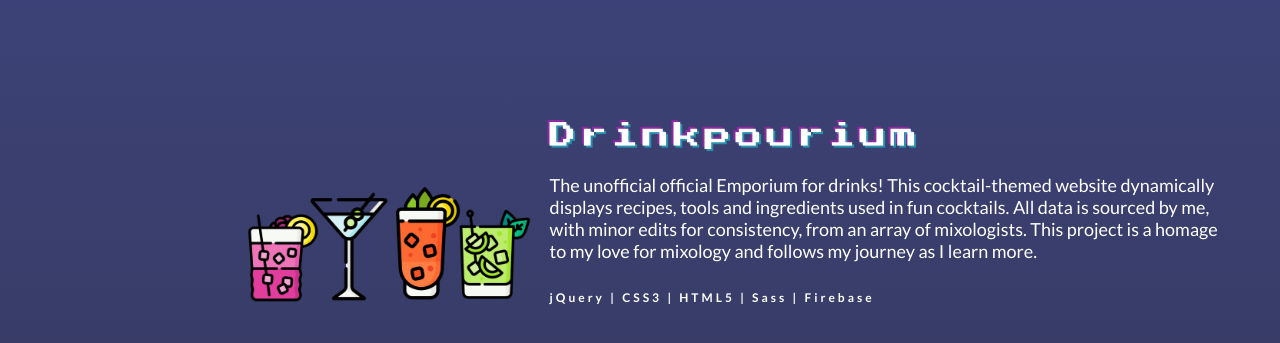
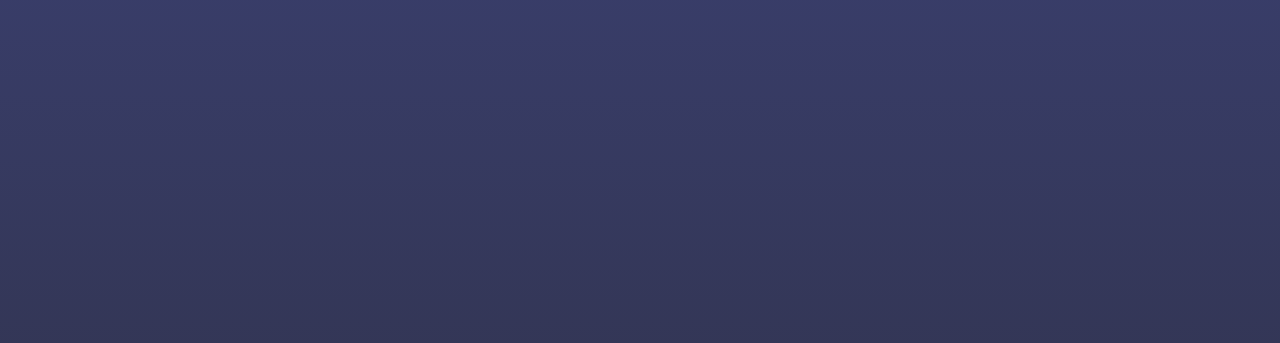
Before and after one commit to Marieerin/marieOshaughnessyPortfolio, a plain HTML site: page index.html in a window 1280 px wide. Shown: the part 3918-4261 px from the top of the page. Drawn offline with nearby package versions, Linux system fonts and the light colour scheme; a web font is replaced by a local one.

Commit message:
comented out project that is a work in progress

```diff
--- a/index.html
+++ b/index.html
@@ -344,7 +344,7 @@
             </li>
 
             <!-- Drinkpourium -->
-            <li class="section project" id="projectSixSection">
+            <!-- <li class="section project" id="projectSixSection">
                 <div class="projectImage">
                     <img src="./styles/assets/drinkpouriumNoTxt.png" alt="">
                 </div>
@@ -358,12 +358,12 @@
                         <a href="https://github.com/Marieerin/drinkpourium" aria-hidden="false">
                             GitHub <i class="fas fa-long-arrow-alt-right"></i>
                         </a>
-                        <!-- <a href="https://marieerin.github.io/drinkpourium" aria-hidden="false">
+                        <a href="https://marieerin.github.io/drinkpourium" aria-hidden="false">
                             Live Link <i class="fas fa-long-arrow-alt-right"></i>
-                        </a> -->
+                        </a>
                     </li>
                 </ul>
-            </li>
+            </li> -->
 
             <!-- <li class="cloudBox">
                 <img src="./styles/assets/7-cloud-png-image.png" alt="" id="contactCloud">
--- a/script.js
+++ b/script.js
@@ -8,6 +8,12 @@ $(document).ready(function () {
             scrollTop: $('main').offset().top
         }, 1000)
     })
+    // $(document).keyup(()=>{
+    //     let arrowDown = document.getElementById('arrowDown');
+    //     console.log(arrowDown);
+    //     // if(arrowDown)
+    //     console.log('yo');
+    // })
 
     // function for crolling to the selected section
     const scrollToSection = (e) => {
```
